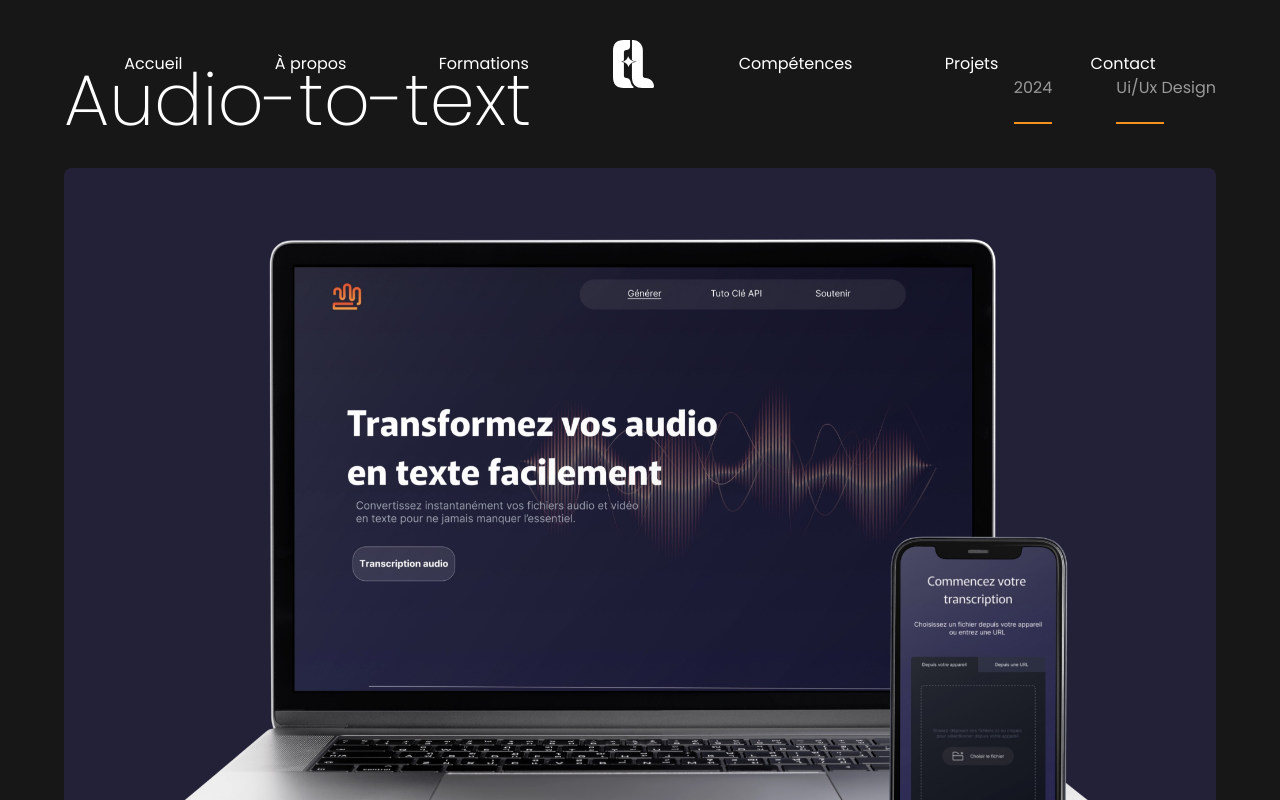
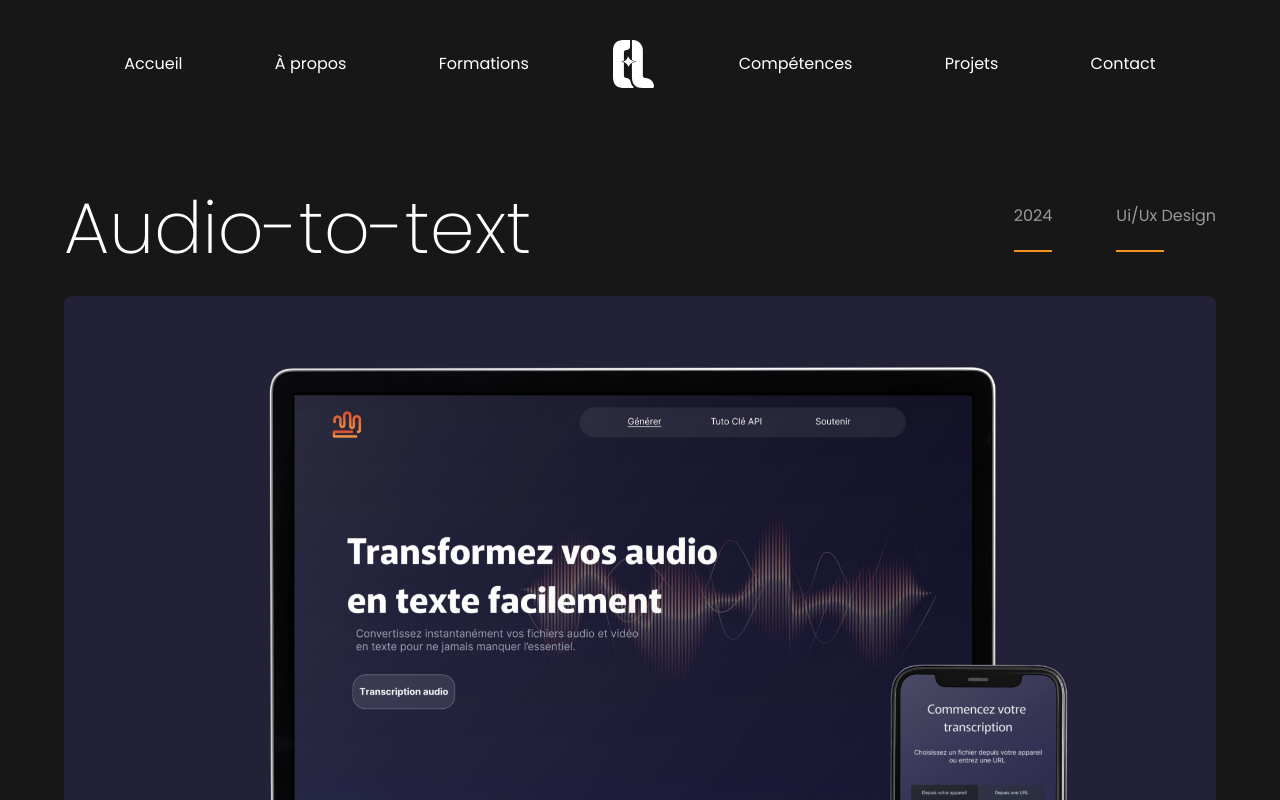
Before and after one commit to antoinefavereau/lochus-cecile, a Next.js app: page /projets/Audio-to-text in a window 1280 px wide. Shown: the top 800 px of the page. Built offline with nearby package versions, Linux system fonts and the light colour scheme; a web font is replaced by a local one.

Commit message:
fix: increase top padding in project page for improved layout

```diff
--- a/app/projets/[id]/page.tsx
+++ b/app/projets/[id]/page.tsx
@@ -34,7 +34,7 @@ export default function Page() {
     fetchData();
   }, [name]);
   return (
-    <div className="flex flex-col items-center gap-24 pt-16">
+    <div className="flex flex-col items-center gap-24 pt-48">
       {project === null && <p>Chargement...</p>}
       {project !== null && (
         <>
```
